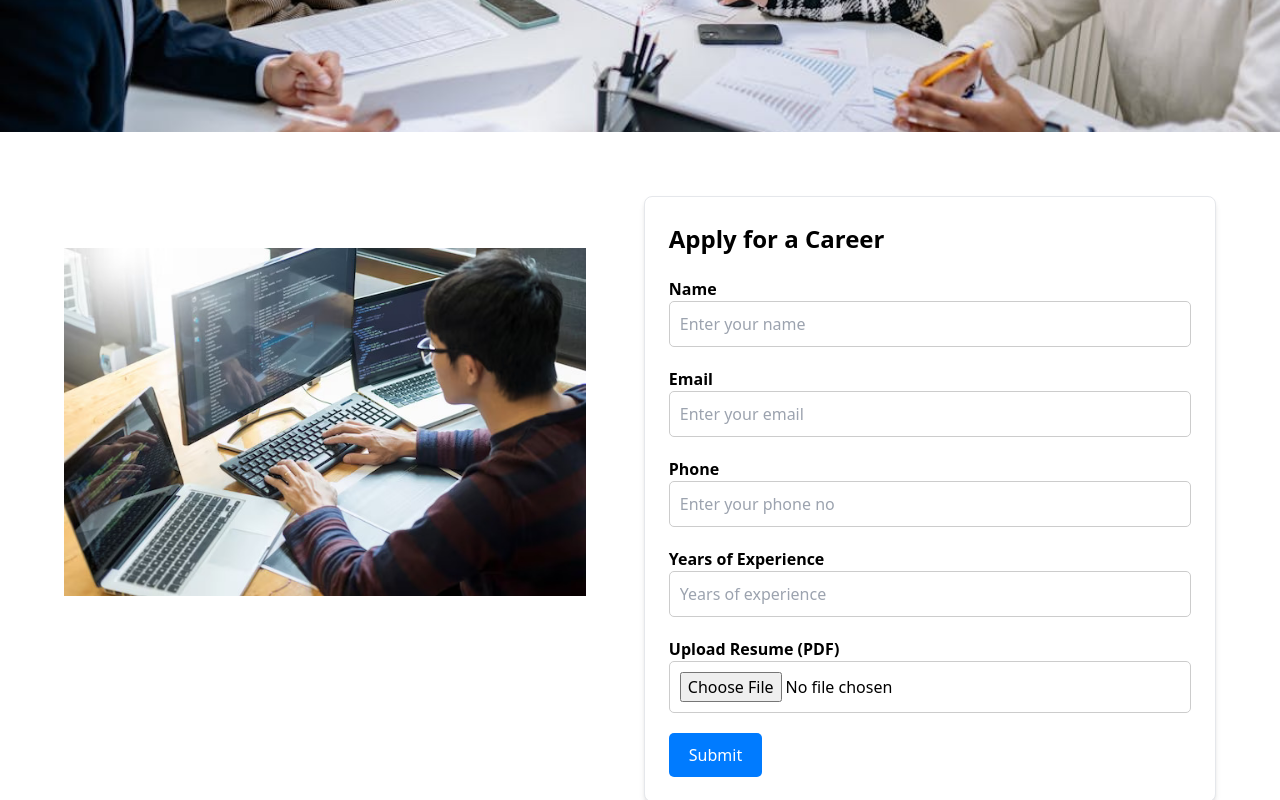
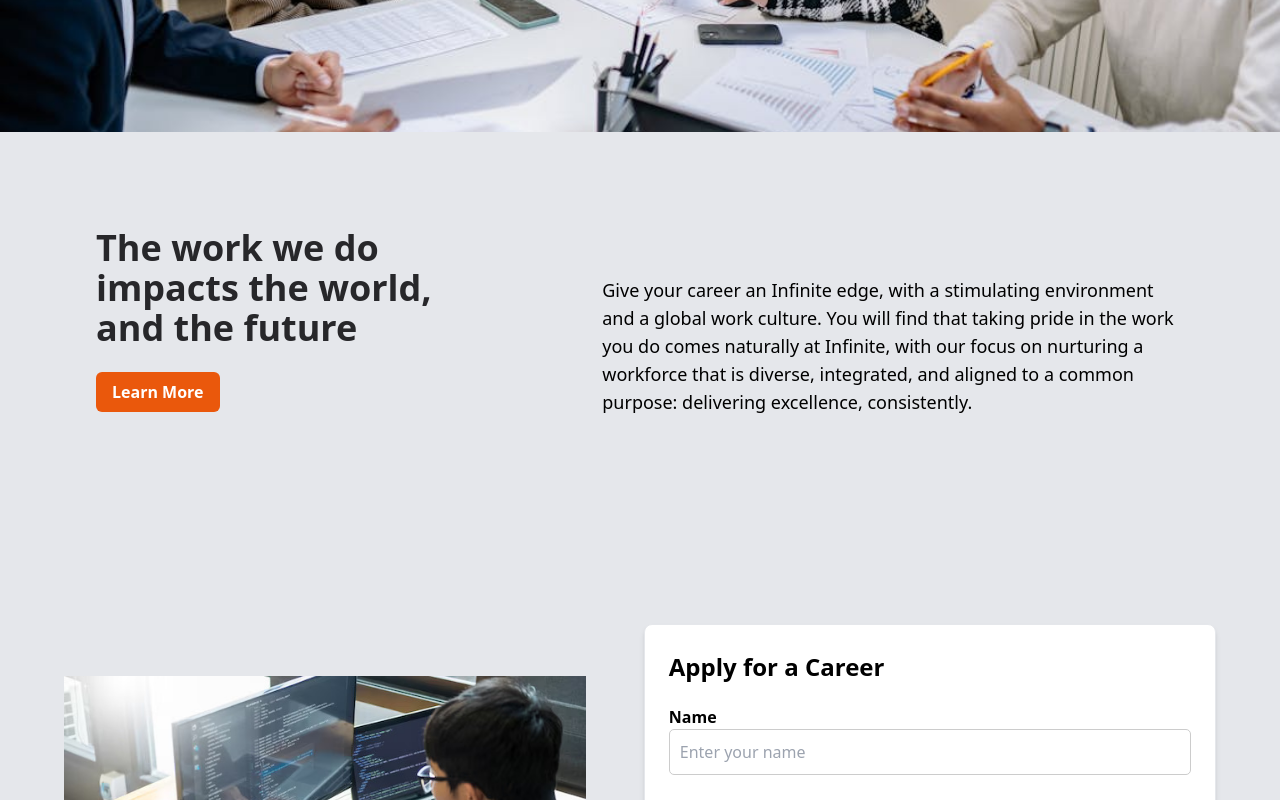
Before and after one commit to akshitchowdhury/Innomatrics_Site, a React (Create React App) app: page /career in a window 1280 px wide. Shown: the part 460-1260 px from the top of the page. Built offline with nearby package versions, Linux system fonts and the light colour scheme.

Commit message:
AboutNewBlock2

```diff
--- a/src/components/Career/Caree.css
+++ b/src/components/Career/Caree.css
@@ -62,7 +62,6 @@
 
   .career-container {
     padding: 5%;
-    margin: 0 auto;
 
     background-attachment: fixed;
     background-size: cover;
--- a/src/components/Career/Career.jsx
+++ b/src/components/Career/Career.jsx
@@ -3,6 +3,7 @@
 import emailjs from "@emailjs/browser";
 import "./Caree.css";
 import careerImage from "../../assets/career.jpg"; // Import your career image
+import InfoBlock from "./Info Block/InfoBlock";
 
 const CareerComponent = forwardRef((props, ref) => {
   const emailRef = useRef();
@@ -55,8 +56,9 @@
 
   return (
     <>
+
      <section className="career-section bg-cover  bg-center" ref={ref}>
-        <div className="container mx-auto px-4 py-20 md:py-40">
+        <div className="container mx-auto px-4 py-20 md:py-32">
           <div className="flex flex-col  items-start justify-start gap-4 text-start">
             <h1 className="text-3xl font-bold text-white md:text-5xl">
               Career
@@ -69,7 +71,8 @@
           </div>
         </div>
       </section>
-      <div ref={ref} className="career-container ">
+      <InfoBlock/>
+      <div ref={ref} className="bg-gray-200 ; career-container ">
         <div className="career-content">
           <div className="career-image">
             <img src={careerImage} alt="Career" />
--- /dev/null
+++ b/src/components/Career/Info Block/InfoBlock.jsx
@@ -0,0 +1,34 @@
+import React from "react";
+import career2 from "../../../assets/app2.jpg";
+import { Link } from "react-router-dom";
+const InfoBlock = () => {
+  return (
+    <div className="bg-gray-200 flex flex-col  md:flex-row gap-x-0 md:gap-x-12 p-24 md:space-x-[100px]">
+      <div className="w-full lg:w-[670px] text-justify lg:text-left">
+        <h2 className="text-3xl md:text-4xl font-bold text-zinc-800 mb-4">
+          The work we do impacts the world, and the future
+        </h2>
+        <p className="text-base md:text-lg text-zinc-800 mb-6"></p>
+        <Link to="/contact">
+          <button className="bg-orange-600 text-white font-semibold py-2 px-4 rounded-md hover:bg-orange-700 transition duration-300">
+            Learn More
+          </button>
+        </Link>
+      </div>
+
+      <div className="w-full lg:w-full gap-y-0 md:gap-y-12
+        my-12 justify-start lg:justify-end">
+
+        <p className="text-lg ">
+          Give your career an Infinite edge, with a stimulating environment and
+          a global work culture. You will find that taking pride in the work you
+          do comes naturally at Infinite, with our focus on nurturing a
+          workforce that is diverse, integrated, and aligned to a common
+          purpose: delivering excellence, consistently.
+        </p>
+      </div>
+    </div>
+  );
+};
+
+export default InfoBlock;
```
